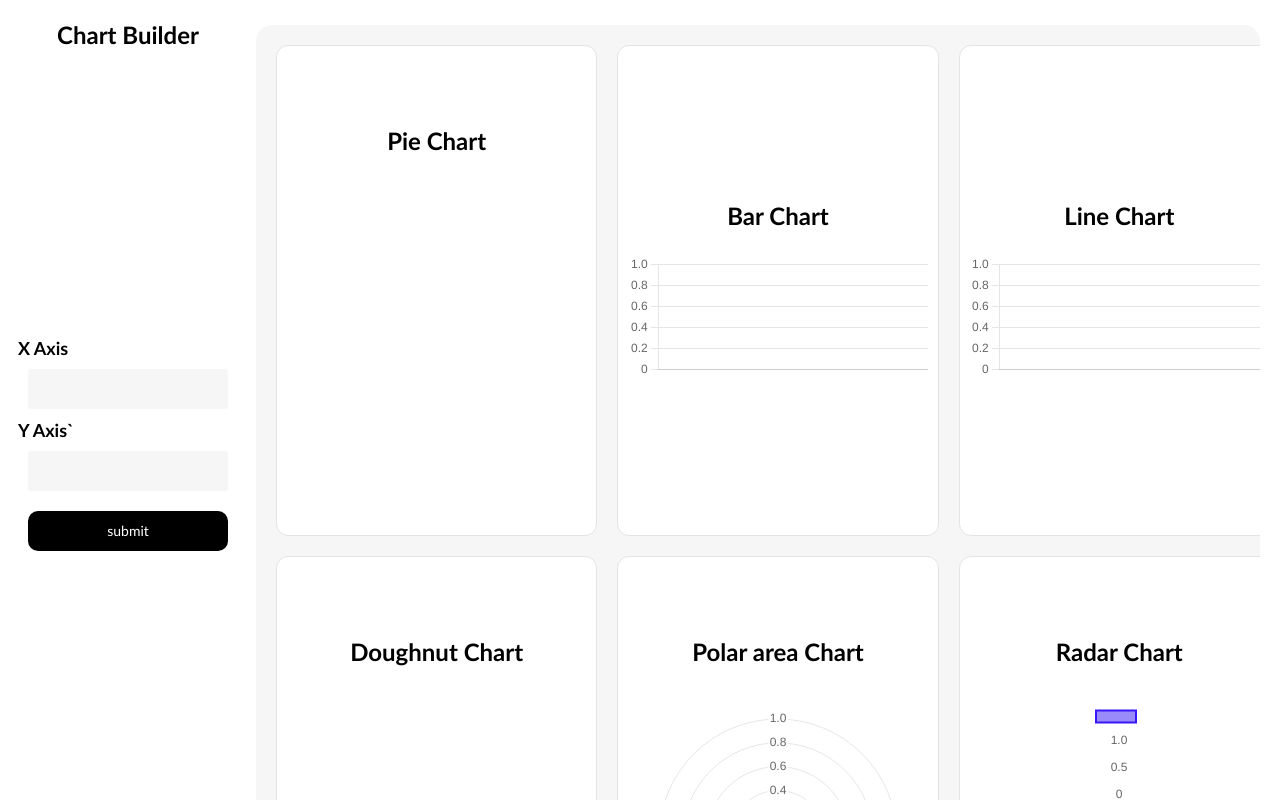
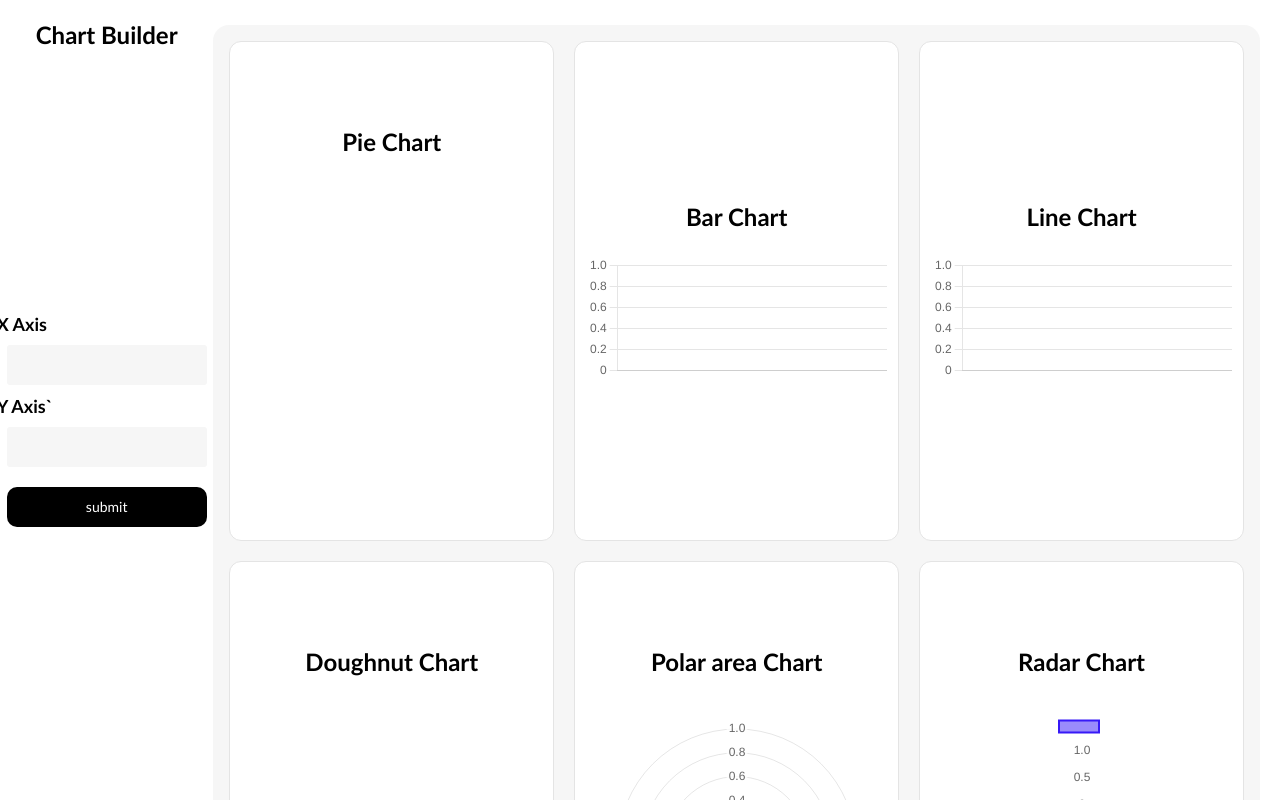
Before and after one commit to harshitdubey8/Chart-builder-app, a React (Create React App) app: page / in a window 1280 px wide. Built offline with nearby package versions, Linux system fonts and the light colour scheme; the HTML template or start-up script is replaced by a standard one.

Commit message:
Fixed Scrolling bugs

```diff
--- a/src/UI/ChartCard.js
+++ b/src/UI/ChartCard.js
@@ -2,18 +2,17 @@ import React from "react";
 import styled from "styled-components";
 
 const ChartCard = (props) => {
-  return <CardWrapper data-aos="fade-up">{props.children}</CardWrapper>;
+  return <CardWrapper>{props.children}</CardWrapper>;
 };
 
 const CardWrapper = styled.section`
   background-color: #ffffff;
-
   display: flex;
   width: 100%;
-  height: 100%;
+  flex: 1 0 200px;
+  height: 500px;
   border-radius: 12px;
   border: 1px solid #e4e4e4;
-  margin: 20px;
   padding: 30px;
   justify-content: center;
   align-items: center;
--- a/src/components/HomeChart.js
+++ b/src/components/HomeChart.js
@@ -93,31 +93,32 @@ function HomeChart() {
 const HomeWrapper = styled.section`
   display: flex;
   width: 100%;
-  height: 100%;
+  height: 100vh;
   overflow: hidden;
 `;
 const ChartSection = styled.div`
   display: grid;
   grid-template-columns: repeat(auto-fit, minmax(300px, 1fr));
-  overflow-y: scroll;
+
   border-radius: 16px;
   gap: 20px;
   background-color: #f6f6f6;
-  height: 100vh;
+
   margin-top: 25px;
   margin-right: 20px;
+  padding: 16px;
+  height: 100%;
+  overflow-y: scroll;
 `;
 
 const ChartDisplay = styled.div`
   background-color: #ffffff;
-
-  height: fit-content;
-  width: 80%;
+  height: 100vh;
+  width: 100%;
 `;
 const FormDisplay = styled.div`
   background-color: #ffffff;
   width: 20%;
-
   overflow: hidden;
   display: flex;
   flex-direction: column;
--- a/src/index.css
+++ b/src/index.css
@@ -1,6 +1,26 @@
 :root {
   --font-family: "Gill Sans", "Gill Sans MT", Calibri, "Trebuchet MS",
     sans-serif;
+}
+
+/* width */
+::-webkit-scrollbar {
+  width: 10px;
+}
+
+/* Track */
+::-webkit-scrollbar-track {
+  background: #f1f1f1;
+}
+
+/* Handle */
+::-webkit-scrollbar-thumb {
+  background: #ededed;
+}
+
+/* Handle on hover */
+::-webkit-scrollbar-thumb:hover {
+  background: #cccccc;
 }
 
 * {
@@ -11,8 +31,8 @@
 html,
 body {
   width: 100%;
-  height: 100%;
-  overflow: hidden;
+  /* height: 100%; */
+  /* max-height: 100%; */
   font-family: var(--font-family);
 }
 
@@ -21,3 +41,8 @@ button,
 textarea {
   font-family: var(--font-family);
 }
+
+#root {
+  width: 100%;
+  height: 100%;
+}
```
